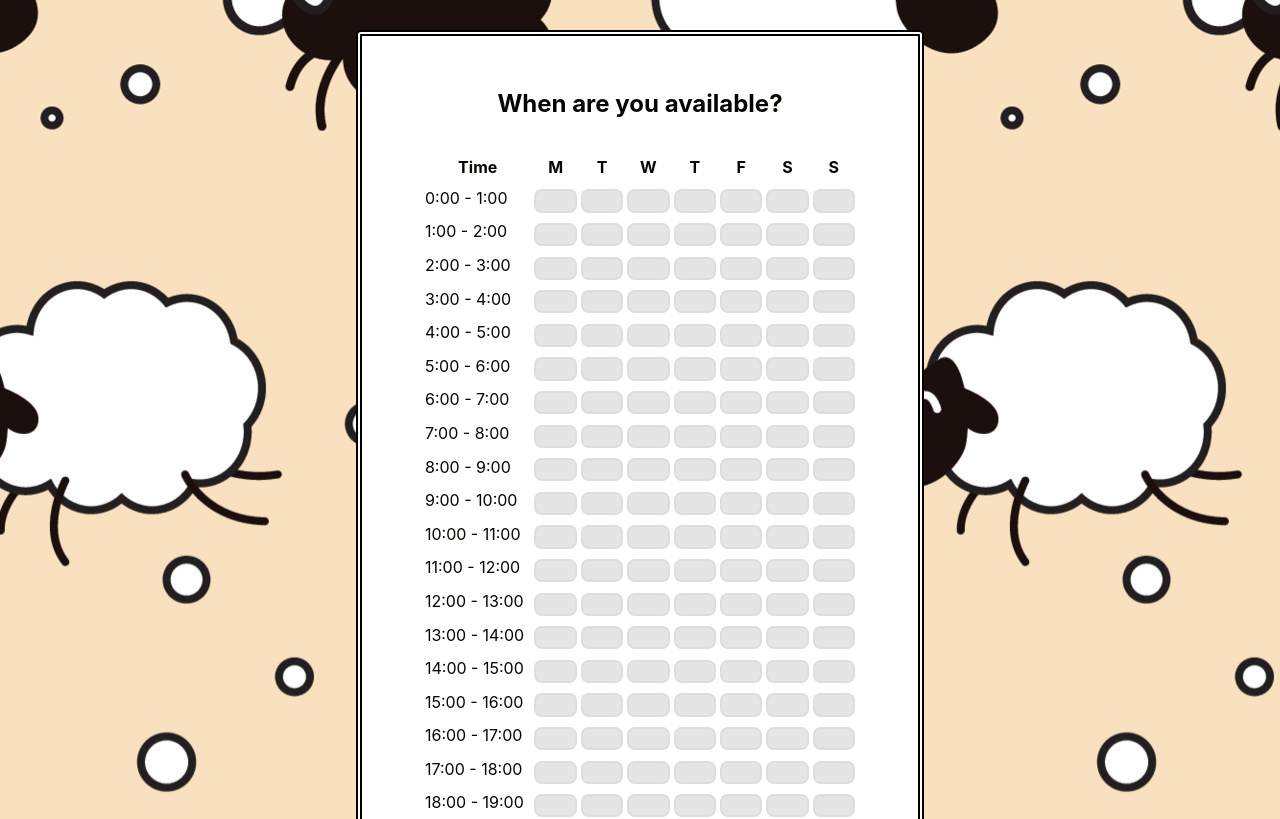
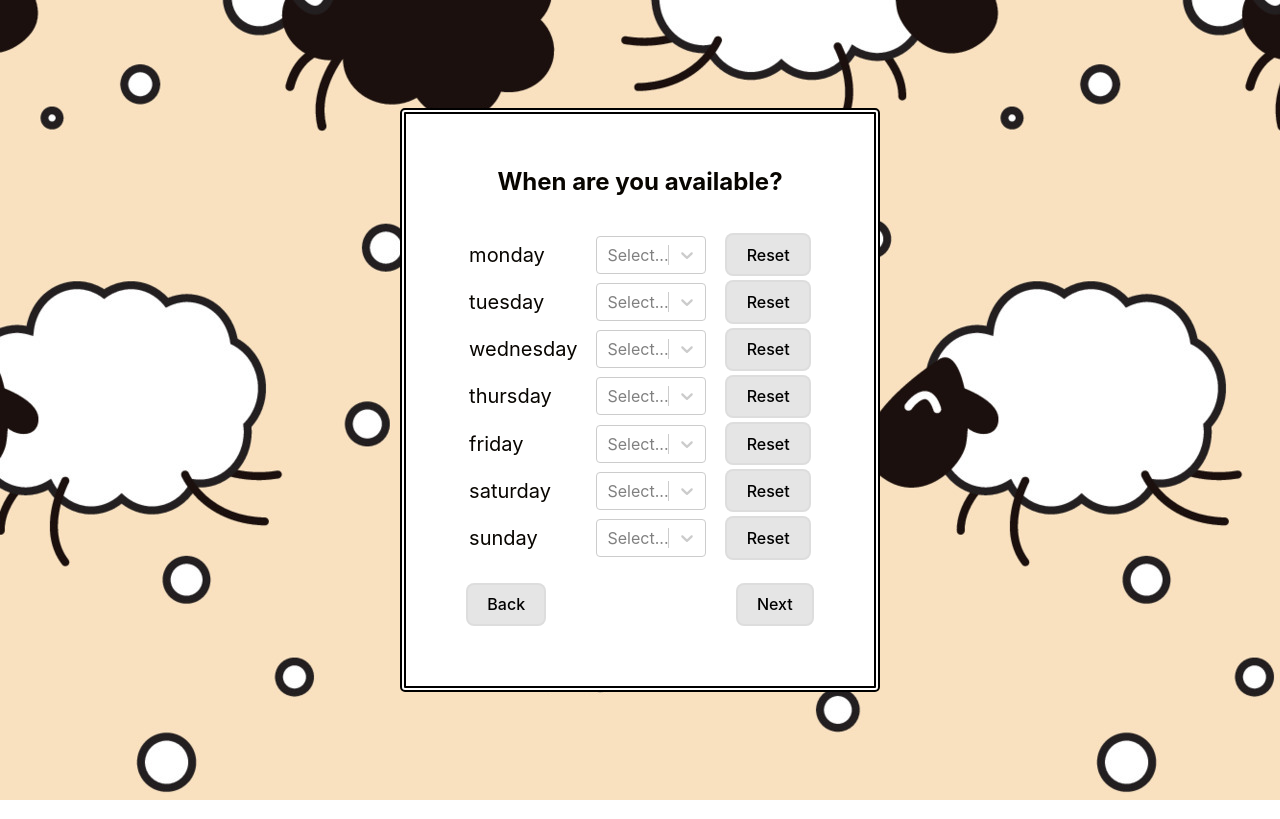
Before and after one commit to csesoc/trainee-6-23t1, a React (Vite) app in the folder client/: page /availability in a window 1280 px wide. Shown: the top 819 px of the page. Built offline with nearby package versions, Linux system fonts and the light colour scheme.

Commit message:
updated availability

```diff
--- a/client/src/components/register-login/availability.tsx
+++ b/client/src/components/register-login/availability.tsx
@@ -1,5 +1,6 @@
-import React, { useState, FormEvent } from 'react';
+import React, { useState } from 'react';
 import { useNavigate } from 'react-router-dom';
+import Select from 'react-select';
 import './register-login.css';
 
 interface Availability {
@@ -12,31 +13,41 @@ interface Availability {
   sunday: boolean[];
 }
 
+const timeOptions = Array.from({ length: 24 }, (_, i) => ({ label: `${i}:00 - ${i + 1}:00`, value: i }));
+
 const AvailabilityPage: React.FC = () => {
   const navigate = useNavigate();
   const [availabilities, setAvailabilities] = useState<Availability>({
-    monday: Array(24).fill(false),
-    tuesday: Array(24).fill(false),
-    wednesday: Array(24).fill(false),
-    thursday: Array(24).fill(false),
-    friday: Array(24).fill(false),
-    saturday: Array(24).fill(false),
-    sunday: Array(24).fill(false),
+    monday: [],
+    tuesday: [],
+    wednesday: [],
+    thursday: [],
+    friday: [],
+    saturday: [],
+    sunday: [],
   });
 
-  const handleToggle = (day: keyof Availability, index: number) => {
-    setAvailabilities((prevAvailabilities) => {
-      const updatedDay = [...prevAvailabilities[day]];
-      updatedDay[index] = !updatedDay[index];
-      return {
-        ...prevAvailabilities,
-        [day]: updatedDay,
-      };
-    });
+  const handleChange = (selectedOptions: any, { name }: { name?: string }) => {
+    if (name) {
+      const mutableSelectedOptions = selectedOptions as any[];
+      setAvailabilities({ ...availabilities, [name.toLowerCase()]: mutableSelectedOptions.map((option: any) => option.value) });
+    }
   };
 
-  const handleSubmit = async (e: FormEvent) => {
-    e.preventDefault();
+  const handleReset = (day: string) => {
+    setAvailabilities({ ...availabilities, [day.toLowerCase()]: [] });
+  };
+
+  const handleSubmit = async (event: React.FormEvent<HTMLFormElement>) => {
+    event.preventDefault();
+
+    const boolAvailabilities = Object.fromEntries(
+      Object.entries(availabilities).map(([day, values]) => {
+        const hours = Array(24).fill(false);
+        values.forEach((value: number) => (hours[value] = true));
+        return [day.toLowerCase(), hours];
+      })
+    );
 
     try {
       const response = await fetch(import.meta.env.VITE_BACKEND_URL + '/profile/availabilities', {
@@ -44,7 +55,7 @@ const AvailabilityPage: React.FC = () => {
         headers: {
           'Content-Type': 'application/json',
         },
-        body: JSON.stringify({ availabilities: availabilities }),
+        body: JSON.stringify({ availabilities: boolAvailabilities }),
         credentials: 'include',
       });
 
@@ -52,7 +63,7 @@ const AvailabilityPage: React.FC = () => {
 
       if (response.ok) {
         console.log(data.message); // Success message
-        navigate("/social");
+        navigate('/social');
       } else {
         console.error(data.error); // Error message
       }
@@ -71,79 +82,39 @@ const AvailabilityPage: React.FC = () => {
         <h2>When are you available?</h2>
         <form onSubmit={handleSubmit}>
           <table className="availability-table">
-            <thead>
-              <tr>
-                <th>Time</th>
-                <th>M</th>
-                <th>T</th>
-                <th>W</th>
-                <th>T</th>
-                <th>F</th>
-                <th>S</th>
-                <th>S</th>
-              </tr>
-            </thead>
             <tbody>
-              {[...Array(24)].map((_, hour) => (
-                <tr key={hour}>
-                  <td>{`${hour}:00 - ${hour + 1}:00`}</td>
+              {Object.entries(availabilities).map(([day, values]) => (
+                <tr key={day} className="availability-row">
+                  <td>{day}</td>
                   <td>
-                    <button
-                      className={`availability-button ${availabilities.monday[hour] ? 'button-selected' : ''}`}
-                      onClick={() => handleToggle('monday', hour)}
+                    <Select
+                      name={day}
+                      isMulti
+                      value={values.map((value: number) => ({ label: `${value}:00 - ${value + 1}:00`, value }))}
+                      onChange={handleChange}
+                      options={timeOptions}
+                      menuPlacement="auto"
+                      closeMenuOnSelect={false}
+                      hideSelectedOptions
+                      isSearchable={false}
+                      controlShouldRenderValue={false}
+                      isClearable={false}
+                      backspaceRemovesValue={false}
+                      className="select-container"
                     />
                   </td>
                   <td>
-                    <button
-                      className={`availability-button ${availabilities.tuesday[hour] ? 'button-selected' : ''}`}
-                      onClick={() => handleToggle('tuesday', hour)}
-                    />
-                  </td>
-                  <td>
-                    <button
-                      className={`availability-button ${availabilities.wednesday[hour] ? 'button-selected' : ''}`}
-                      onClick={() => handleToggle('wednesday', hour)}
-                    />
-                  </td>
-                  <td>
-                    <button
-                      className={`availability-button ${availabilities.thursday[hour] ? 'button-selected' : ''}`}
-                      onClick={() => handleToggle('thursday', hour)}
-                    />
-                  </td>
-                  <td>
-                    <button
-                      className={`availability-button ${availabilities.friday[hour] ? 'button-selected' : ''}`}
-                      onClick={() => handleToggle('friday', hour)}
-                    />
-                  </td>
-                  <td>
-                    <button
-                      className={`availability-button ${availabilities.saturday[hour] ? 'button-selected' : ''}`}
-                      onClick={() => handleToggle('saturday', hour)}
-                    />
-                  </td>
-                  <td>
-                    <button
-                      className={`availability-button ${availabilities.sunday[hour] ? 'button-selected' : ''}`}
-                      onClick={() => handleToggle('sunday', hour)}
-                    />
+                    <button type="button" onClick={() => handleReset(day)}>Reset</button>
                   </td>
                 </tr>
               ))}
             </tbody>
           </table>
-
-          <br />
           <div className="button-container">
-            <div className="back-button">
-              <button type="button" onClick={handleBack}>
-                Back
-              </button>
-            </div>
-            <div className="next-button">
-              <button type="submit">Next</button>
-            </div>
+            <button type="button" onClick={handleBack}>
+              Back
+            </button>
+            <button type="submit">Next</button>
           </div>
         </form>
       </section>
--- a/client/src/components/register-login/genders.tsx
+++ b/client/src/components/register-login/genders.tsx
@@ -1,5 +1,6 @@
 import React, { useState, ChangeEvent, FormEvent } from 'react';
 import { useNavigate } from 'react-router-dom';
+import './register-login.css';
 
 const GenderPage: React.FC = () => {
   const navigate = useNavigate();
--- a/client/src/components/register-login/interests.tsx
+++ b/client/src/components/register-login/interests.tsx
@@ -1,5 +1,6 @@
 import React, { useState, ChangeEvent, FormEvent } from 'react';
 import { useNavigate } from 'react-router-dom';
+import './register-login.css';
 
 const InterestPage: React.FC = () => {
   const navigate = useNavigate();
--- a/client/src/components/register-login/preferences.tsx
+++ b/client/src/components/register-login/preferences.tsx
@@ -1,5 +1,6 @@
 import React, { useState, ChangeEvent, FormEvent } from 'react';
 import { useNavigate } from 'react-router-dom';
+import './register-login.css';
 
 const PrefPage: React.FC = () => {
   const navigate = useNavigate();
--- a/client/src/components/register-login/register-login.css
+++ b/client/src/components/register-login/register-login.css
@@ -79,6 +79,21 @@ input:hover {
   border: 3px double #FFFFFF;
 }
 
+.availability-table {
+  font-size: 20px;
+}
+
+.availability-table button {
+  font-size: 16px;
+}
+
+.select-container {
+  font-size: 16px;
+  width: 140px;
+  padding-left: 15px;
+  padding-right: 15px;
+}
+
 button {
   background-color: #d6d6d6a0 !important;
   color: black;
@@ -86,6 +101,11 @@ button {
   padding: 8px 16px;
   border-radius: 4px;
   cursor: pointer;
+}
+
+button.selected {
+  background-color: #080500 !important;
+  color: #FFFFFF !important;
 }
 
 button:hover {
--- a/client/src/components/register-login/socials.tsx
+++ b/client/src/components/register-login/socials.tsx
@@ -1,5 +1,6 @@
 import React, { useState, ChangeEvent, FormEvent } from 'react';
 import { useNavigate } from 'react-router-dom';
+import './register-login.css';
 
 const Socials: React.FC = () => {
   const navigate = useNavigate();
```
Also changed, not shown: client/package.json (+8 -1 lines), 1 other file (tests, documents, lock files or other folders).
